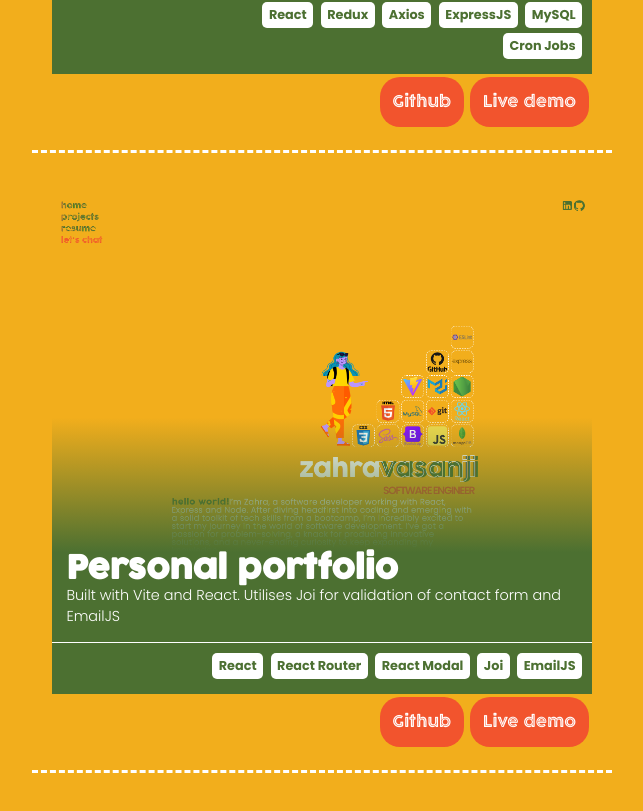
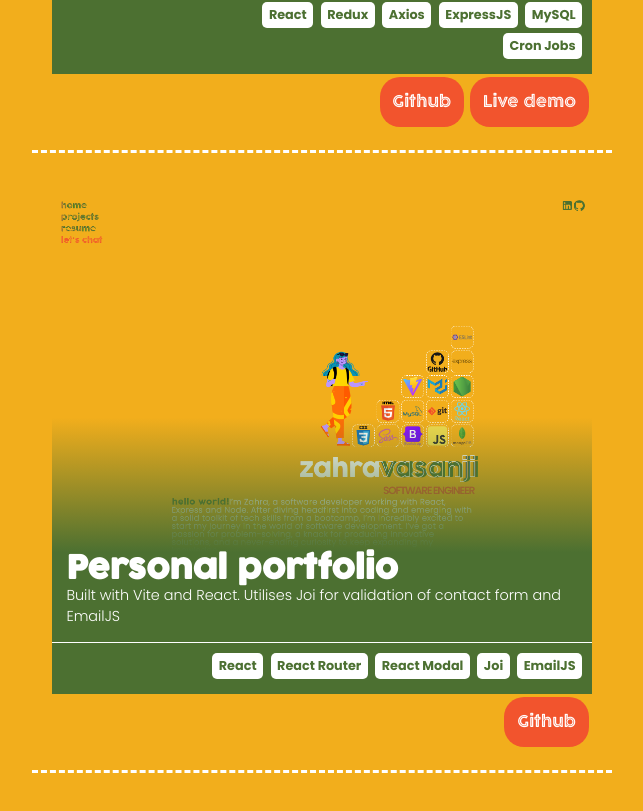
Before and after one commit to zedvas/portfolio, a React (Vite) app: page /projects in a window 1280 px wide. Shown: the part 4417-5228 px from the top of the page, without its empty margins (318-961 px from the left). Built offline with nearby package versions, Linux system fonts and the light colour scheme.

Commit message:
updated links

```diff
--- a/src/Card.jsx
+++ b/src/Card.jsx
@@ -7,6 +7,7 @@
   githubLink,
   githubLinkBackend,
   demoLink,
+  portfolio,
 }) => {
   return (
     <div className={fullStack ? "card fullstack" : "card"}>
@@ -45,11 +46,12 @@
             </a>
           </button>
         )}
-        <button>
+        {!portfolio && <button>
           <a href={demoLink} target="_blank">
             Live demo
           </a>
-        </button>
+        </button>}
+
       </div>
     </div>
   );
--- a/src/Projects.jsx
+++ b/src/Projects.jsx
@@ -64,12 +64,12 @@
         demoLink=""
       />
       <Card
+      portfolio={true}
         imageSrc={"/assets/portfolio.png"}
         title={"Personal portfolio"}
         description={"Built with Vite and React. Utilises Joi for validation of contact form and EmailJS"}
         tools={["React", "React Router", "React Modal", "Joi", "EmailJS"]}
-        githubLink=""
-        githubLinkBackend=""
+        githubLink="https://github.com/zedvas/portfolio"
         demoLink=""
       />
     </div>
```
